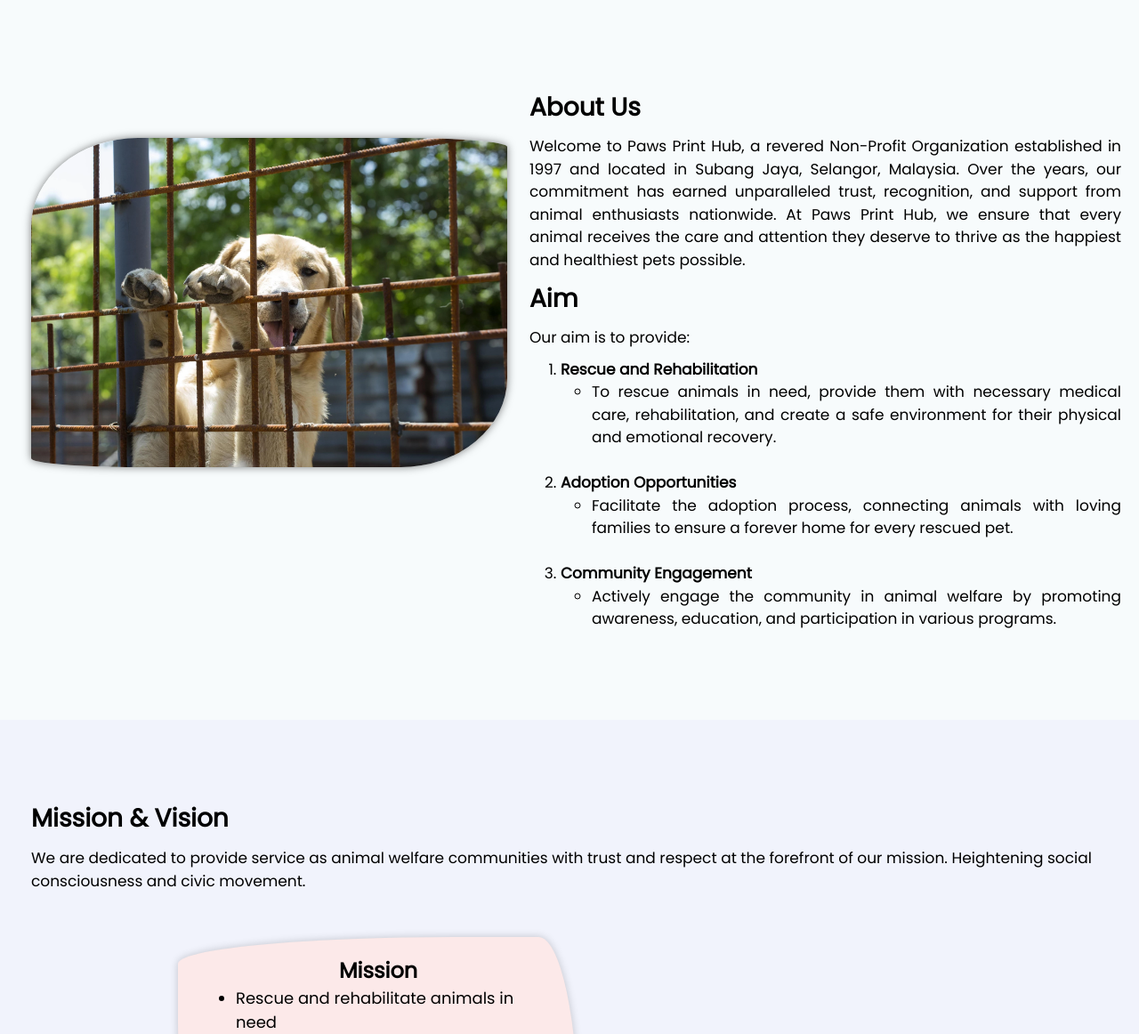
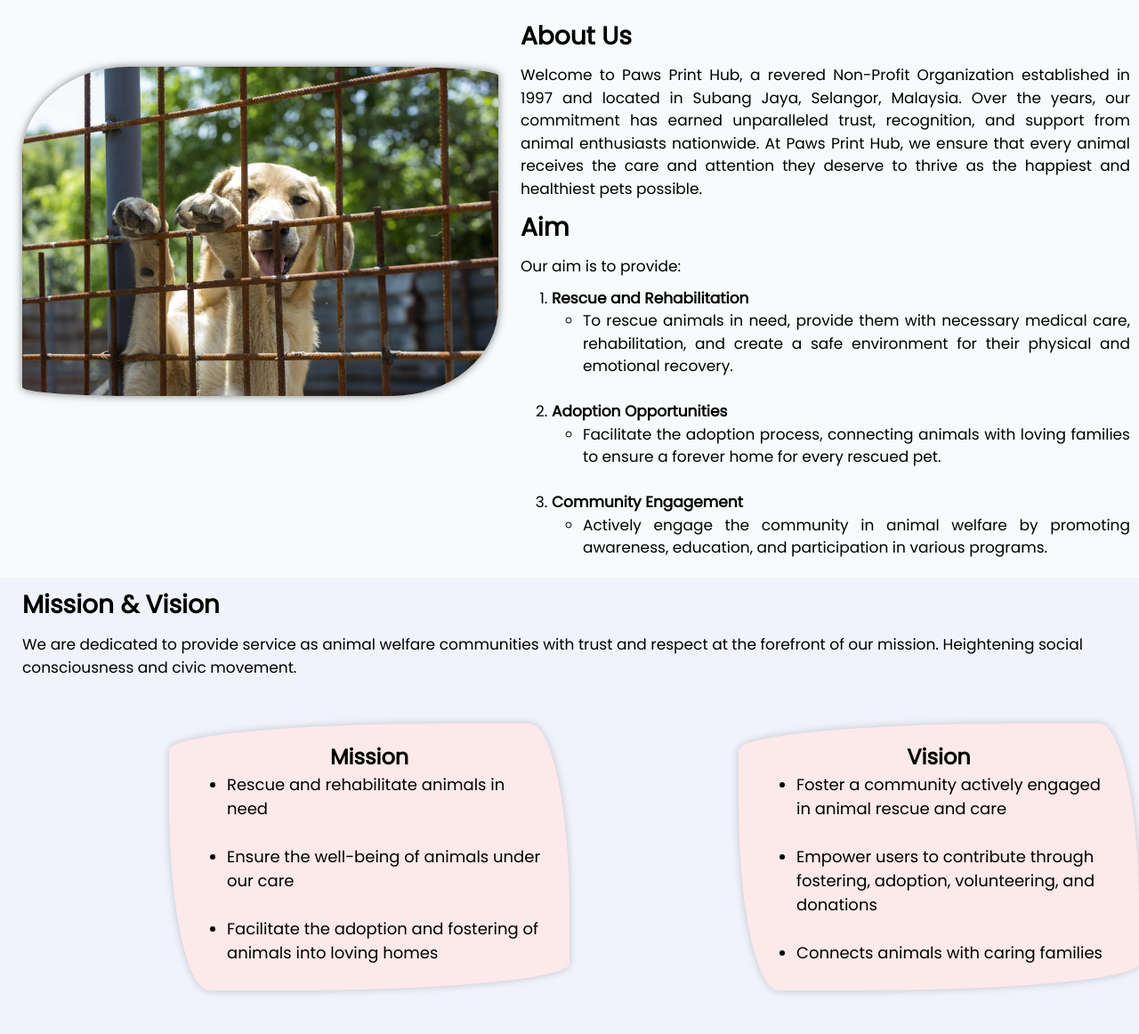
Before and after one commit to Stereochromyy/PawsPrintHub, a PHP site: page /mainPage.php in a window 1280 px wide; the page is wider, and only the part inside the window is pictured. Shown: the part 120-1282 px from the top of that part at 89% size. Run offline with PHP 8.4, Linux system fonts and the light colour scheme; grey boxes are pictures that could not be loaded.

Commit message:
Update mainPage.css

```diff
--- a/mainPage.css
+++ b/mainPage.css
@@ -5,7 +5,6 @@
     background-color: #F7FBFC;
     position: relative;
     display: flex;
-    padding: 80px 10px;
 }
 
 #imgaboutus{
```
